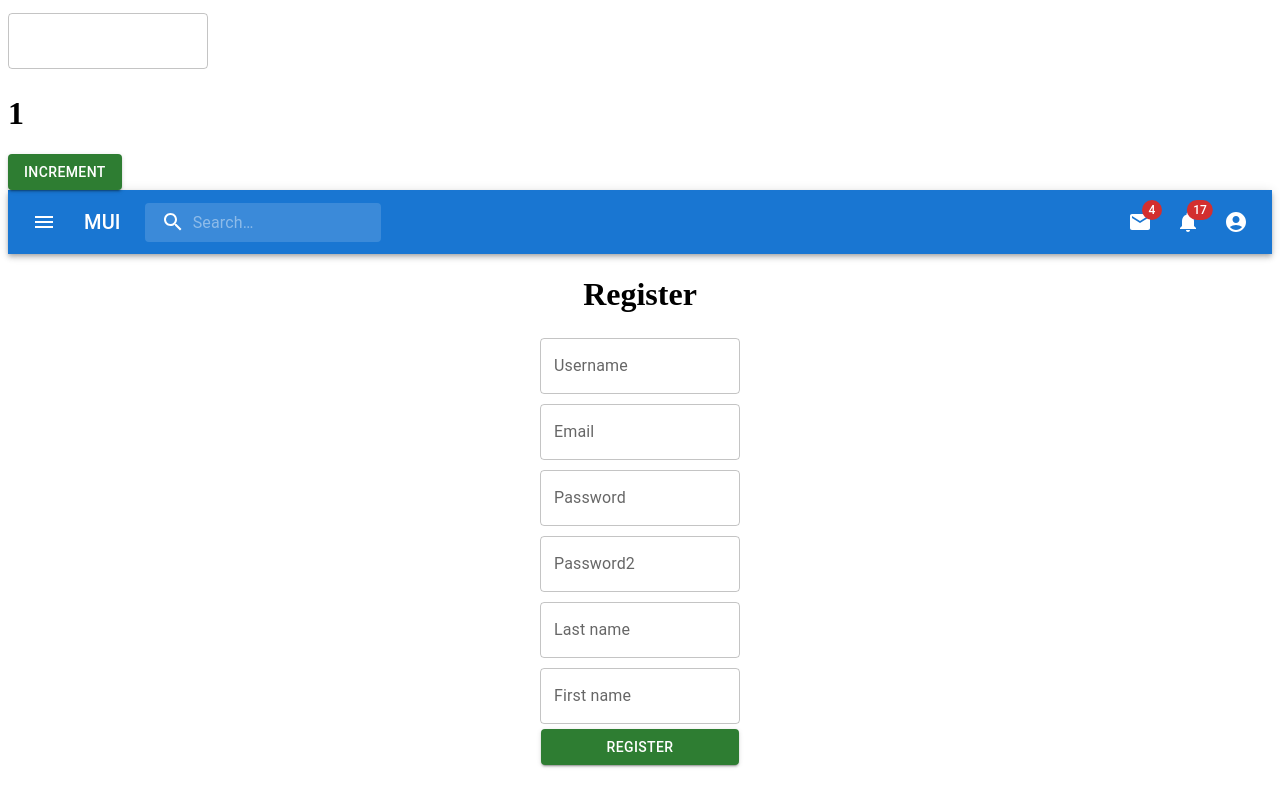
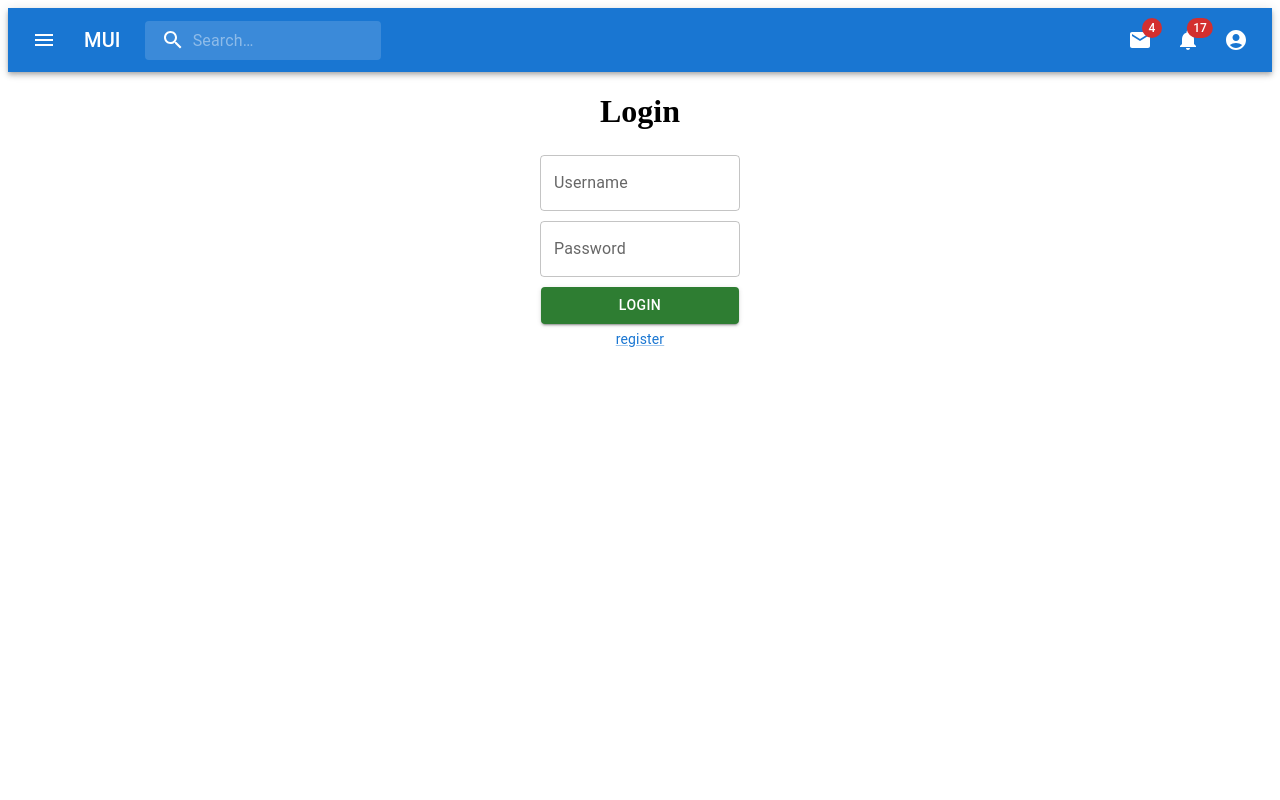
Before and after one commit to ArmandI0/matcha, a React (Create React App) app in the folder frontend/website-react/: page / in a window 1280 px wide. Built offline with nearby package versions, Linux system fonts and the light colour scheme.

Commit message:
feat : loginForm ok

```diff
--- a/frontend/website-react/src/App.js
+++ b/frontend/website-react/src/App.js
@@ -11,9 +11,6 @@ function App() {
   //affichage
   return(
     <div>
-      <InputField>blabla</InputField>
-      <h1>{compteur}</h1>
-      <Button variant="contained" color="success">Increment</Button>
       <Home>home</Home>
     </div>
   );
--- /dev/null
+++ b/frontend/website-react/src/components/Button/ButtonLink.js
@@ -0,0 +1,13 @@
+import Link from '@mui/material/Link';
+
+export default function ButtonLink({name, onClick}) {
+  return (
+    <Link
+      component="button"
+      variant="body2"
+      onClick={onClick}
+    >
+    {name}
+    </Link>
+  );
+}
--- a/frontend/website-react/src/components/Button/ValidateButton.js
+++ b/frontend/website-react/src/components/Button/ValidateButton.js
@@ -4,7 +4,7 @@ function ValidateButton(props){
 
 
   return(
-      <Button variant="contained" color="success" sx={{ width: '25ch' }}>
+      <Button variant="contained" color="success" sx={{marginBottom: '5px' , marginTop: '5px', width: '25ch' }}>
           {props.name}
       </Button>
   );
--- /dev/null
+++ b/frontend/website-react/src/features/login/LoginForm.js
@@ -0,0 +1,47 @@
+import InputField from "../../components/InputField.js/InputField";
+import './login.css';
+import ValidateButton from "../../components/Button/ValidateButton";
+import ButtonLink from "../../components/Button/ButtonLink";
+import { useState } from "react";
+
+function LoginForm() {
+  const [form, setForm] = useState('login');
+
+  const changeForm = () => {
+    if (form === 'login')
+      setForm('register')
+    else
+      setForm('login')
+  };
+
+  if (form === 'register') {
+    console.log(form);
+    return (
+      <div className="loginForm">
+        <h1 className="title">Register</h1>
+        <InputField nameField="Username"></InputField>
+        <InputField nameField="Email"></InputField>
+        <InputField nameField="Password"></InputField>
+        <InputField nameField="Password2"></InputField>
+        <InputField nameField="Last name"></InputField>
+        <InputField nameField="First name"></InputField>
+        <ValidateButton name='register'></ValidateButton>
+        <ButtonLink name="login" onClick={changeForm}></ButtonLink>
+      </div>
+    );
+  }
+  if (form === 'login') {
+    console.log(form);
+    return (
+      <div className="loginForm">
+        <h1 className="title">Login</h1>
+        <InputField nameField="Username"></InputField>
+        <InputField nameField="Password"></InputField>
+        <ValidateButton name='login'></ValidateButton>
+        <ButtonLink name="register" onClick={changeForm}></ButtonLink>
+      </div>
+      );
+  }
+}
+
+export default LoginForm;
--- a/frontend/website-react/src/features/register/RegisterFrom.css
+++ b/frontend/website-react/src/features/login/login.css
@@ -1,4 +1,4 @@
-.registerForm{
+.loginForm{
     display: flex;
     flex-direction: column;
     margin: auto;
--- a/frontend/website-react/src/features/register/RegisterForm.js
+++ /dev/null
@@ -1,20 +0,0 @@
-import InputField from "../../components/InputField.js/InputField";
-import './RegisterFrom.css';
-import ValidateButton from "../../components/Button/ValidateButton";
-
-function RegisterForm() {
-    return (
-    <div class="registerForm">
-      <h1 class="title">Register</h1>
-      <InputField nameField="Username"></InputField>
-      <InputField nameField="Email"></InputField>
-      <InputField nameField="Password"></InputField>
-      <InputField nameField="Password2"></InputField>
-      <InputField nameField="Last name"></InputField>
-      <InputField nameField="First name"></InputField>
-      <ValidateButton name='register'></ValidateButton>
-    </div>
-    );
-}
-
-export default RegisterForm;
--- a/frontend/website-react/src/pages/register/Home.js
+++ b/frontend/website-react/src/pages/register/Home.js
@@ -1,11 +1,12 @@
 import { useState } from "react";
-import RegisterForm from "../../features/register/RegisterForm";
+import RegisterForm from "../../features/login/LoginForm";
+import LoginForm from "../../features/login/LoginForm";
 import PrimarySearchAppBar from "../../features/NavBar/NavBar";
 function Home() {
 
     // Veriier si connecter
     const [state, changeState] = useState({login : false})
-
+    if (state.login === false) {
         return (
             <div>
                 <PrimarySearchAppBar></PrimarySearchAppBar>
@@ -13,5 +14,6 @@ function Home() {
             </div>
         );
     }
+}
 
 export default Home;
```
Also changed, not shown: 1 other file (tests, documents, lock files or other folders). Lines whose indentation alone changed are shown as unchanged.
